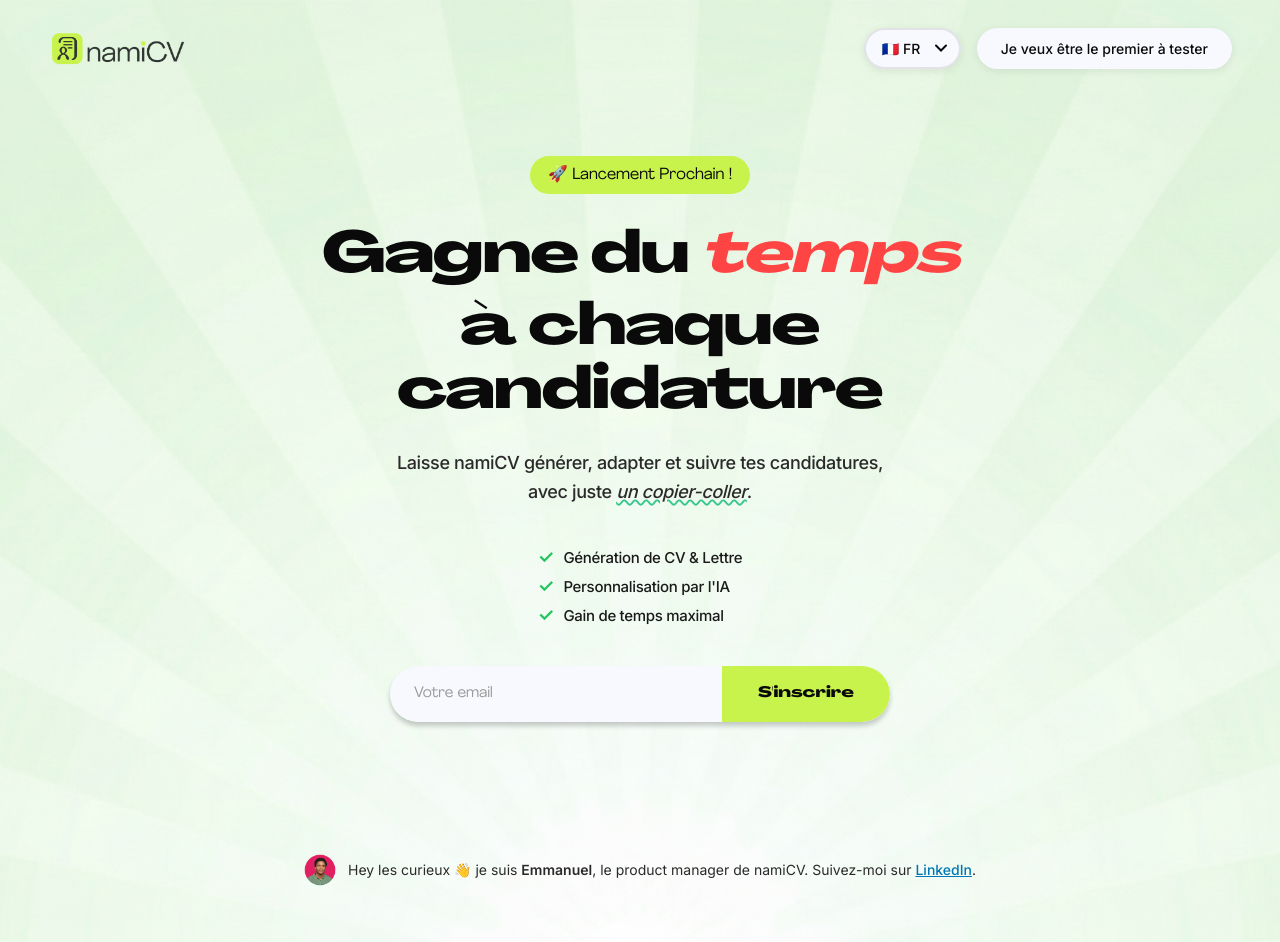
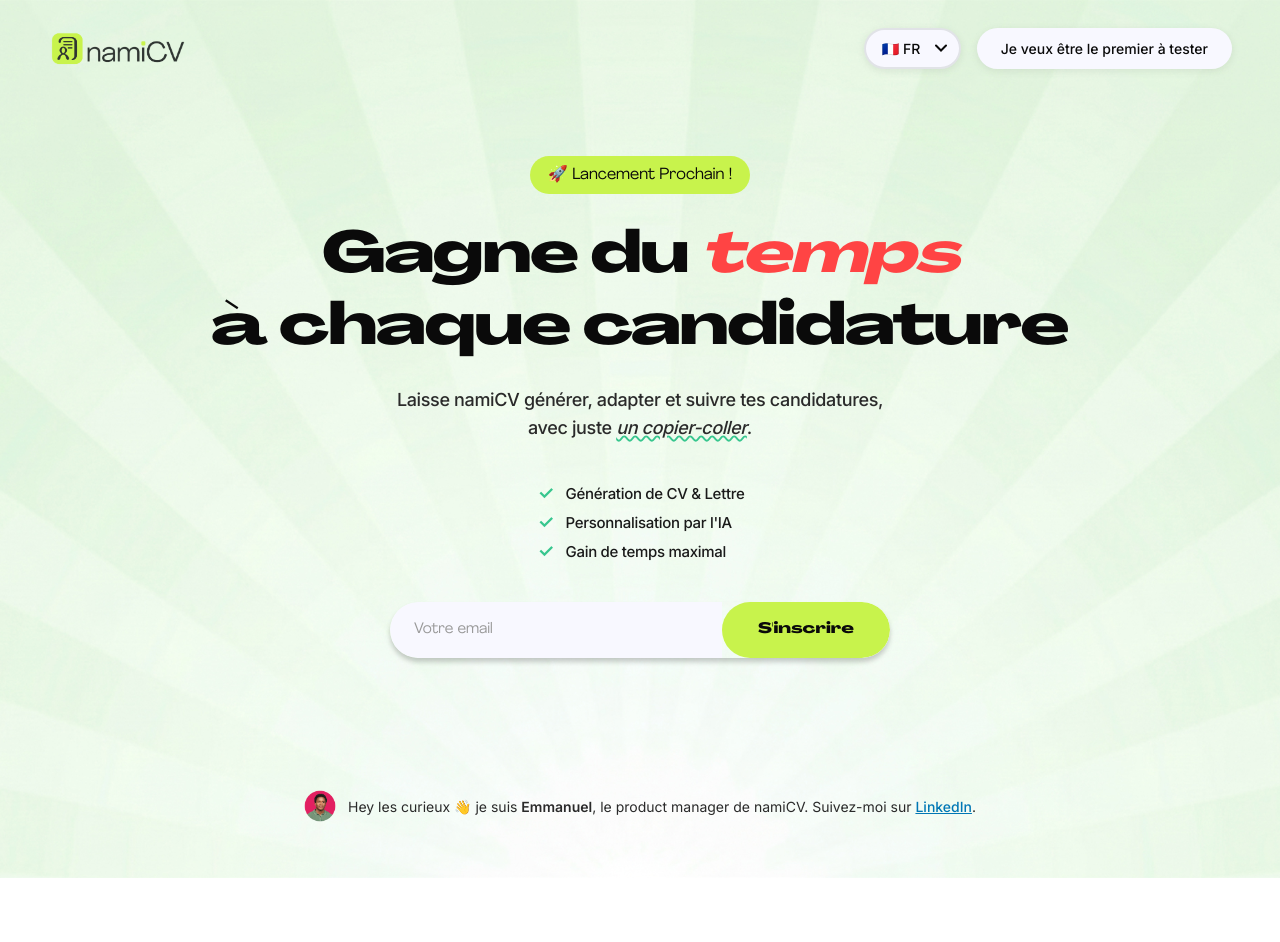
Before and after one commit to emmanueldanton/namiCV-landing-page, a React (Vite) app in the folder frontend/: page / in a window 1280 px wide. After the commit the page ends 878 px from the top, so only its background shows below. Built offline with nearby package versions, Linux system fonts and the light colour scheme.

Commit message:
Responsive final

```diff
--- a/frontend/src/index.css
+++ b/frontend/src/index.css
@@ -161,7 +161,7 @@
   justify-content: center;
   text-align: center;
   padding: 60px 24px;
-  max-width: 700px;
+  max-width: 1000px;
   margin: 0 auto;
 }
 
@@ -275,8 +275,9 @@
 }
 
 .checkmark {
-  color: #22c55e;
-  font-weight: 700;
+  color: #37c68e;
+  font-weight: 900;
+  width: 20px;
   font-size: 18px;
 }
 
@@ -320,11 +321,11 @@
   cursor: pointer;
   transition: all 0.2s ease;
   white-space: nowrap;
-  border-radius: 0 100px 100px 0;
+  border-radius: 100px ;
 }
 
 .submit-button:hover:not(:disabled) {
-  background-color: #b8e33c;
+  background-color: #37c68e;
   transform: scale(1.02);
 }
 
@@ -346,7 +347,7 @@
 }
 
 .message.success {
-  color: #22c55e;
+  color: #37c68e;
 }
 
 .message.error {
@@ -366,7 +367,7 @@
 }
 
 .email-form.pulse-animation {
-  animation: pulse 0.6s ease-in-out;
+  animation: pulse 0.3s ease-in-out;
 }
 
 /* Footer */
@@ -419,19 +420,18 @@
 /* Responsive */
 @media (max-width: 768px) {
   .header {
-    padding: 20px 24px;
     flex-direction: column;
     align-items: center;
+    padding: 20px 24px;
     gap: 15px;
-    width: 100%;
-    max-width: none;
-}
+  }
 
-.header-right {
+  .header-right {
     width: 100%;
     justify-content: center;
     gap: 12px;
-}
+  }
+
   .language-selector {
     font-size: 12px;
     padding: 8px 28px 8px 12px;
```
